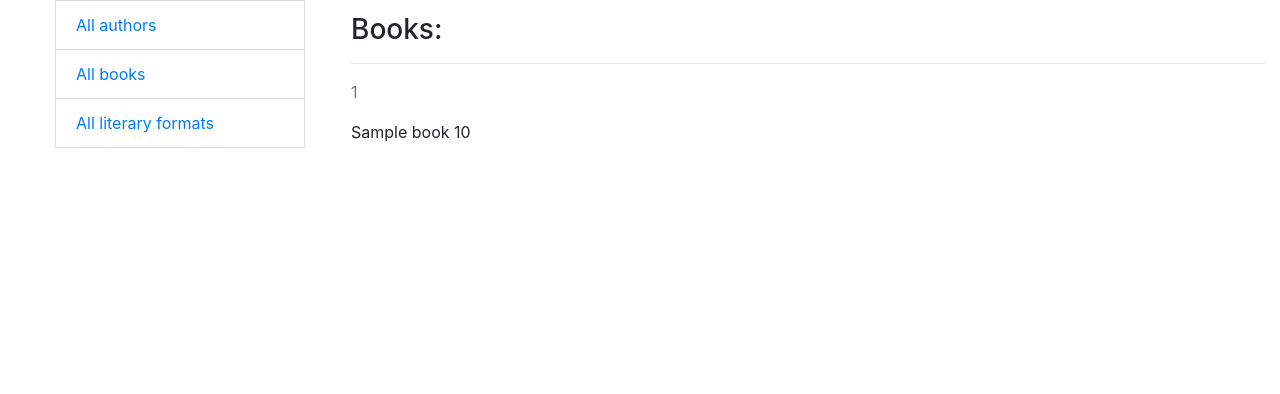
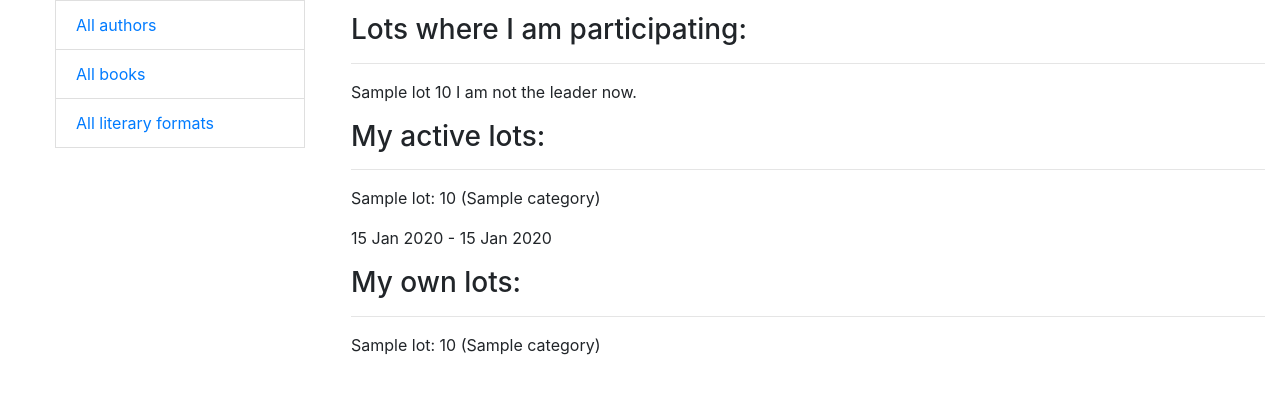
Before and after one commit to dimak20/Auction, a Django app: template templates/tendering/user_detail.html in a window 1280 px wide. Shown: the part 123-517 px from the top of the page. Run offline with Django 5.2, Linux system fonts and the light colour scheme; the template is opened without the code that fills it: most values are stand-ins (such as "Sample title", 1, 10 or a date in 2020).

Commit message:
Adjust user detail page

```diff
--- a/templates/tendering/user_detail.html
+++ b/templates/tendering/user_detail.html
@@ -2,17 +2,36 @@
 
 {% block content %}
   <h1>User: {{ user.username }}</h1>
-  <p><strong>First name: </strong>{{ user.first_name  }}</p>
-  <p><strong>Last name: </strong>{{ user.last_name  }}</p>
+  <p><strong>First name: </strong>{{ user.first_name }}</p>
+  <p><strong>Last name: </strong>{{ user.last_name }}</p>
   <div class="ml-3">
-    <h3>Books:</h3>
-    {% for book in author.book_set.all %}
+    <h3>Lots where I am participating:</h3>
+    {% for lot in participating_lots %}
       <hr>
-      <p class="text-muted">{{ book.id }}</p>
-      <p>{{ book.title }} {{ book.price }}
+      <p>{{ lot.name }} {{ lot.current_price }}
+      {% if lot.get_highest_bidder and lot.get_highest_bidder.id == user.id %}
+        I am the leader now!
+      {% else %}
+        I am not the leader now.
+      {% endif %}
       </p>
     {% empty %}
-      <p>No books!</p>
+      <p>No active lots where I am bidder</p>
+    {% endfor %}
+    <h3>My active lots:</h3>
+    {% for lot in my_active_lots %}
+      <hr>
+      <p>{{ lot.name }}: {{ lot.current_price }} ({{ lot.category }})</p>
+      <p>{{ lot.start_date|date:"d M Y" }} - {{ lot.end_date|date:"d M Y" }}</p>
+    {% empty %}
+      <p>No my active lots</p>
+    {% endfor %}
+    <h3>My own lots:</h3>
+    {% for lot in  my_inactive_lots %}
+      <hr>
+      <p>{{ lot.name }}: {{ lot.current_price }} ({{ lot.category }})</p>
+    {% empty %}
+      <p>I have no my own lots yet</p>
     {% endfor %}
   </div>
 {% endblock %}
```
Also changed, not shown: tendering/views.py (+11 -0 lines).
